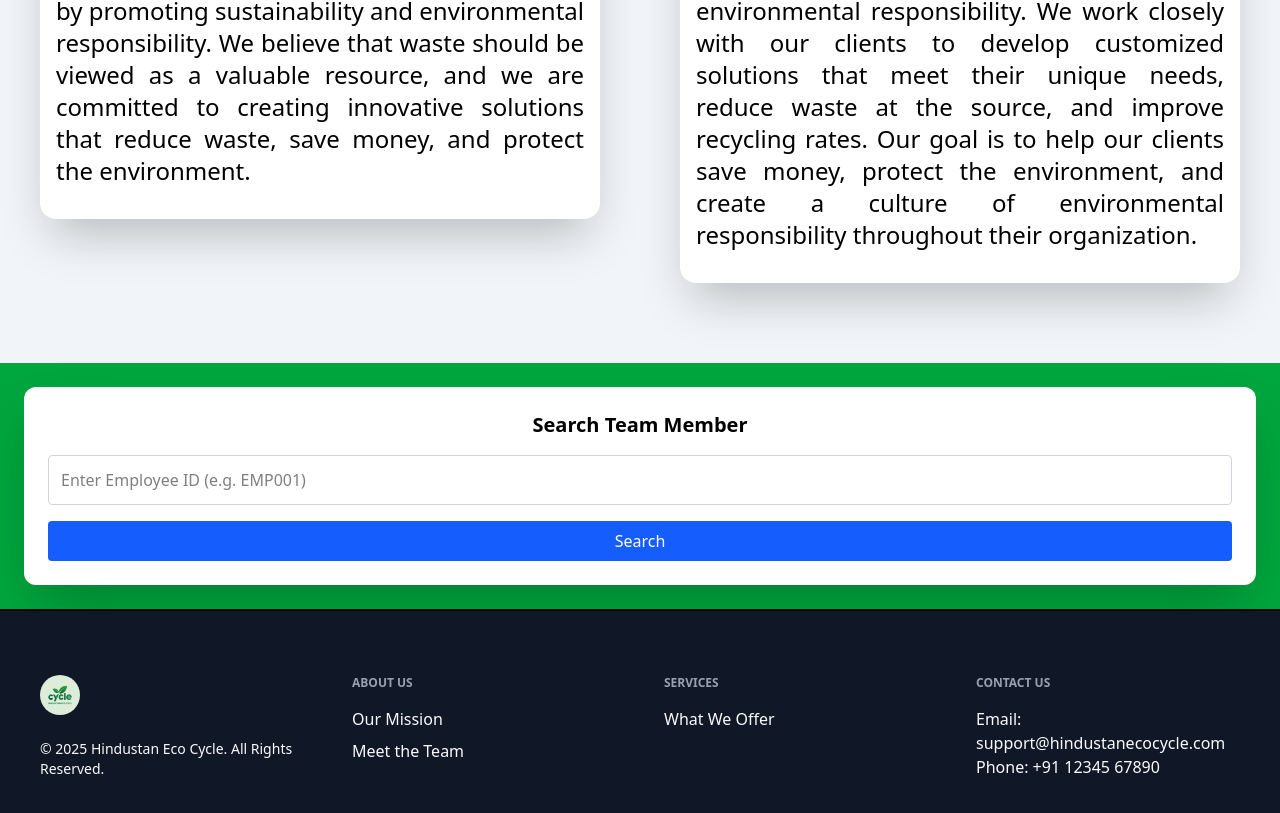
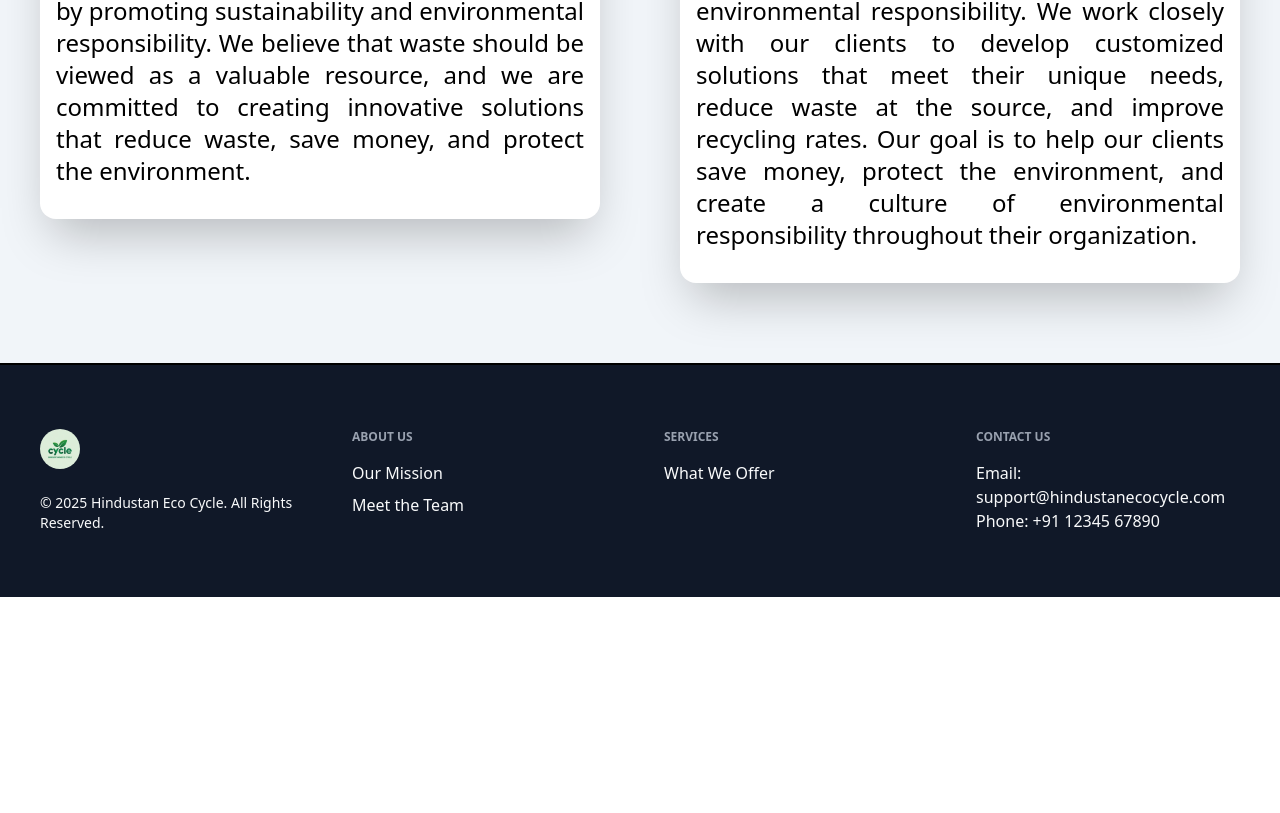
Before and after one commit to Deekshith-poojary/hindustanecocycle, a React (Vite) app: page /about in a window 1280 px wide. Shown: the part 713-1526 px from the top of the page. After the commit the page ends 1310 px from the top, so only its background shows below. Built offline with nearby package versions, Linux system fonts and the light colour scheme; no server answers.

Commit message:
uppdate team member verifier

```diff
--- a/src/pages/About.jsx
+++ b/src/pages/About.jsx
@@ -2,7 +2,6 @@ import React from 'react'
 import { Bodycomp, PostCard } from '../components'
 import {Aboutdata,bodydata,aboutdesc} from '../Contents/Aboutdata'
 import TypingHeading from '../components/TypingHeading'
-import TeamPage from './Teampage'
 function About() {
   return (
     <>
@@ -15,7 +14,6 @@ function About() {
 
         <PostCard contents={Aboutdata} />
     </div>
-    <TeamPage />
     </>
   )
 }
--- a/src/pages/Contact.jsx
+++ b/src/pages/Contact.jsx
@@ -1,7 +1,7 @@
 import React from "react";
 import { Mail, Phone, MapPin } from "lucide-react";
 import { Bodycomp } from "../components";
-import TeamPage from "./Teampage";
+import TeamPage from "./TeamPage";
 export default function Contact() {
   return (
     <div>
```
